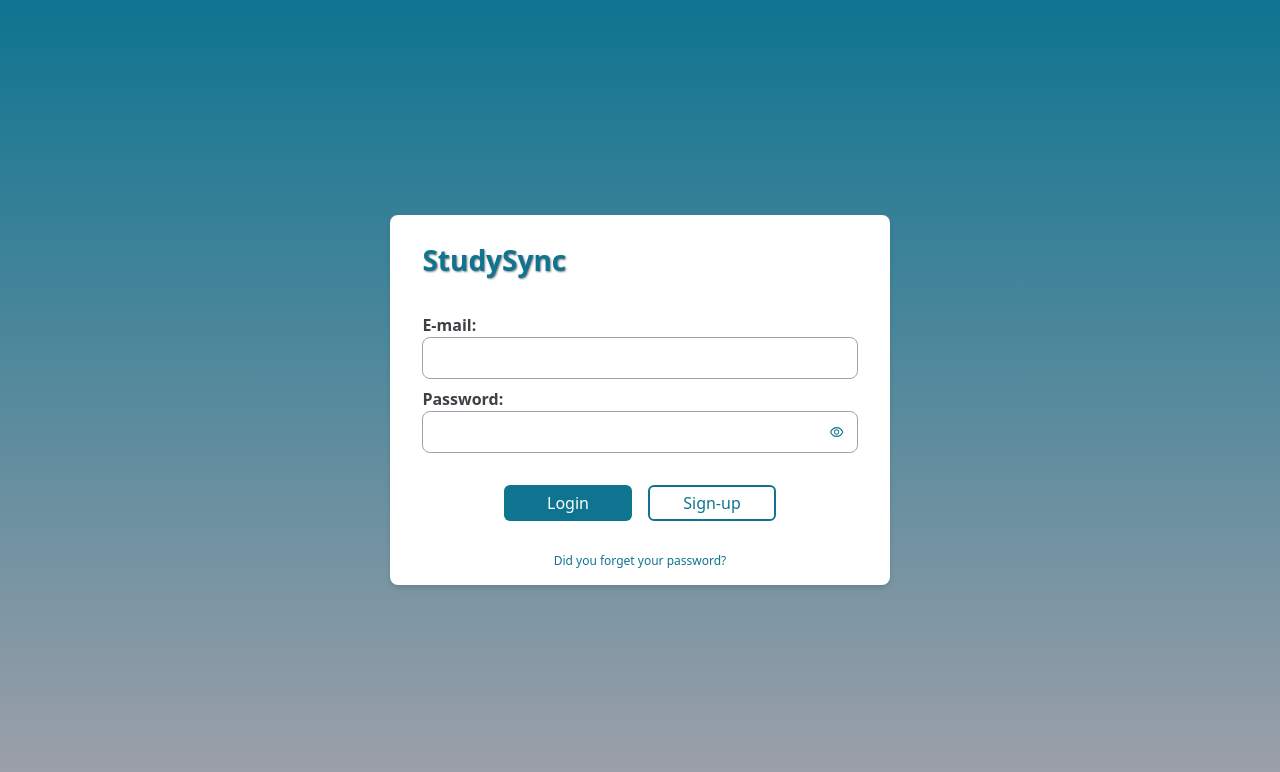
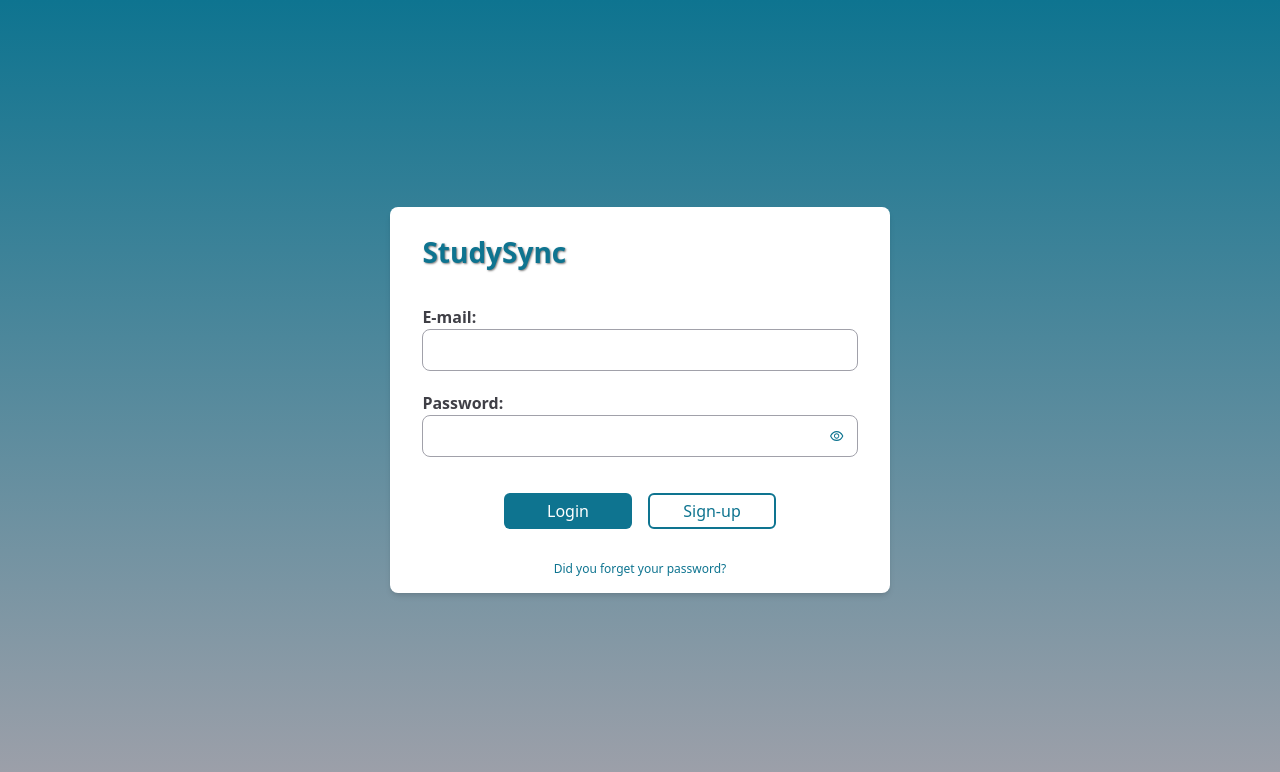
Before and after one commit to roccolena22/studysync, a React (Vite) app: page /login in a window 1280 px wide. Shown: the top 772 px of the page. Built offline with nearby package versions, Linux system fonts and the light colour scheme.

Commit message:
form padding

```diff
--- a/src/shared/component/Input.jsx
+++ b/src/shared/component/Input.jsx
@@ -7,7 +7,7 @@ export default function Input({
   children,
 }) {
   return (
-    <div className="my-2 w-full">
+    <div className="py-2 w-full">
       {label && <label className="font-semibold">{label}:</label>}
       <div className="flex items-center border border-zinc-400 rounded-lg px-3 py-2 w-full bg-white">
         <input
--- a/src/user/component/form/AddEventForm.jsx
+++ b/src/user/component/form/AddEventForm.jsx
@@ -139,7 +139,7 @@ export default function AddEventForm({
             type="text"
           />
         </div>
-        <div className="flex justify-end py-4">
+        <div className="flex justify-end pt-10">
           <Button type="submit" name="Create" />
         </div>
       </form>
--- a/src/user/component/shared/DropdownMenu.jsx
+++ b/src/user/component/shared/DropdownMenu.jsx
@@ -6,7 +6,7 @@ const DropdownMenu = ({
   onOptionSelected,
 }) => {
   return (
-    <div className="my-2 w-full">
+    <div className="py-2 w-full">
       <p className="font-semibold">{label}</p>
       <div className="border border-zinc-400 rounded-lg px-3 py-2 w-full bg-white">
         <select
```
